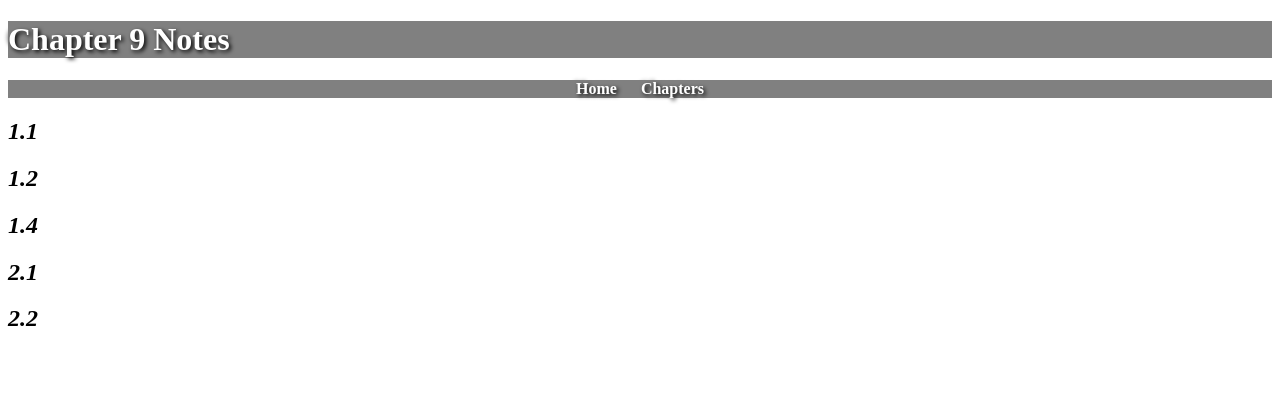
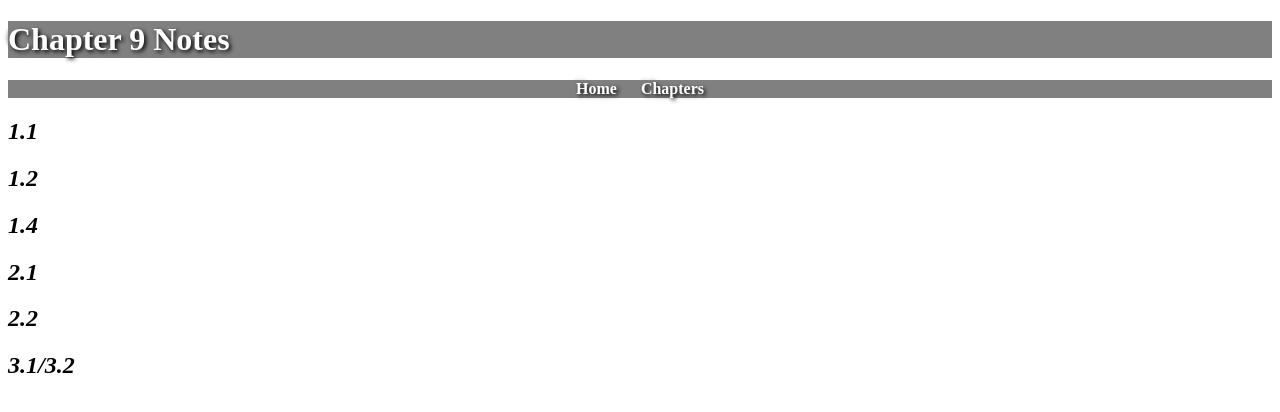
Before and after one commit to History1012/history-web, a plain HTML site: page ch9.html in a window 1280 px wide. Drawn offline with Linux system fonts and the light colour scheme.

Commit message:
Update ch9.html
Added Chapter 9 Lesson 3.1/3.2

```diff
--- a/ch9.html
+++ b/ch9.html
@@ -22,5 +22,6 @@
 <h2><a href="ch9-1.4.html">1.4</a></h2>
 <h2><a href="ch9-2.1.html">2.1</a></h2>
 <h2><a href="ch9-2.2.html">2.2</a></h2>
+<h2><a href="ch9-3.html">3.1/3.2</a></h2>
 
 </html>
```
